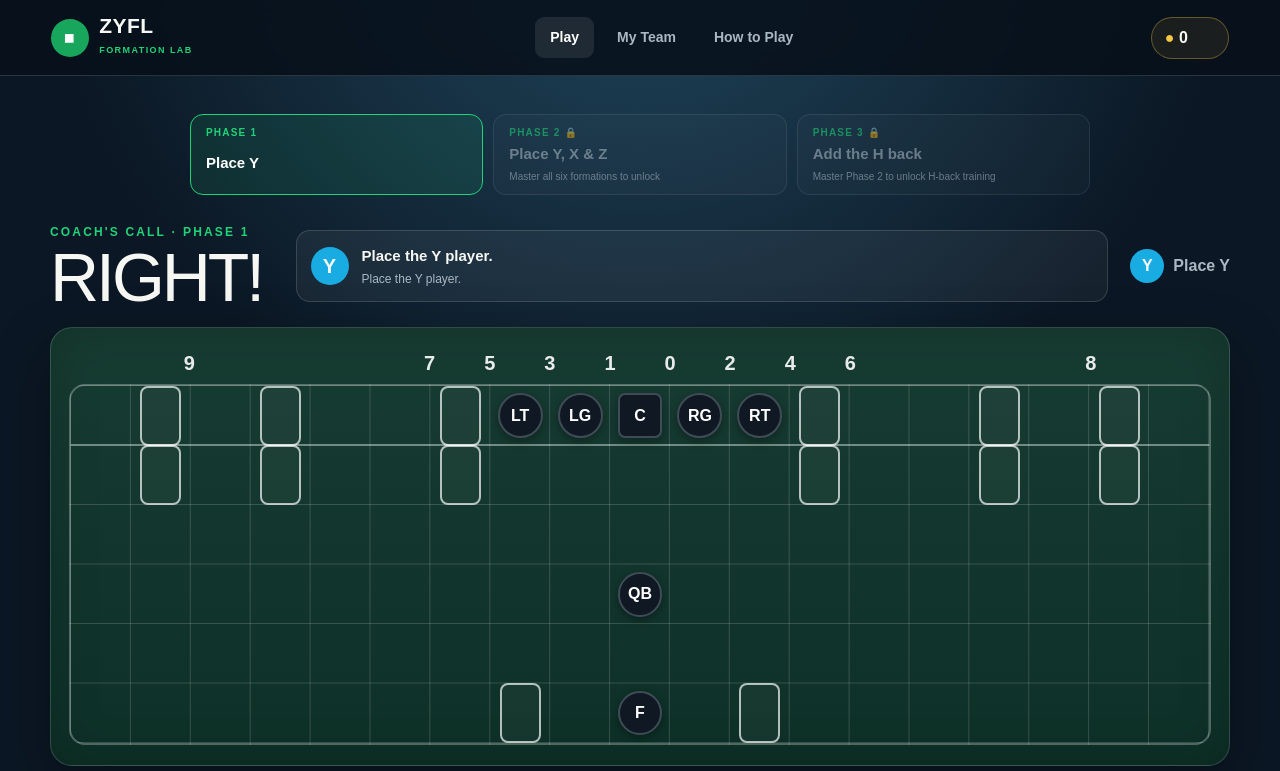
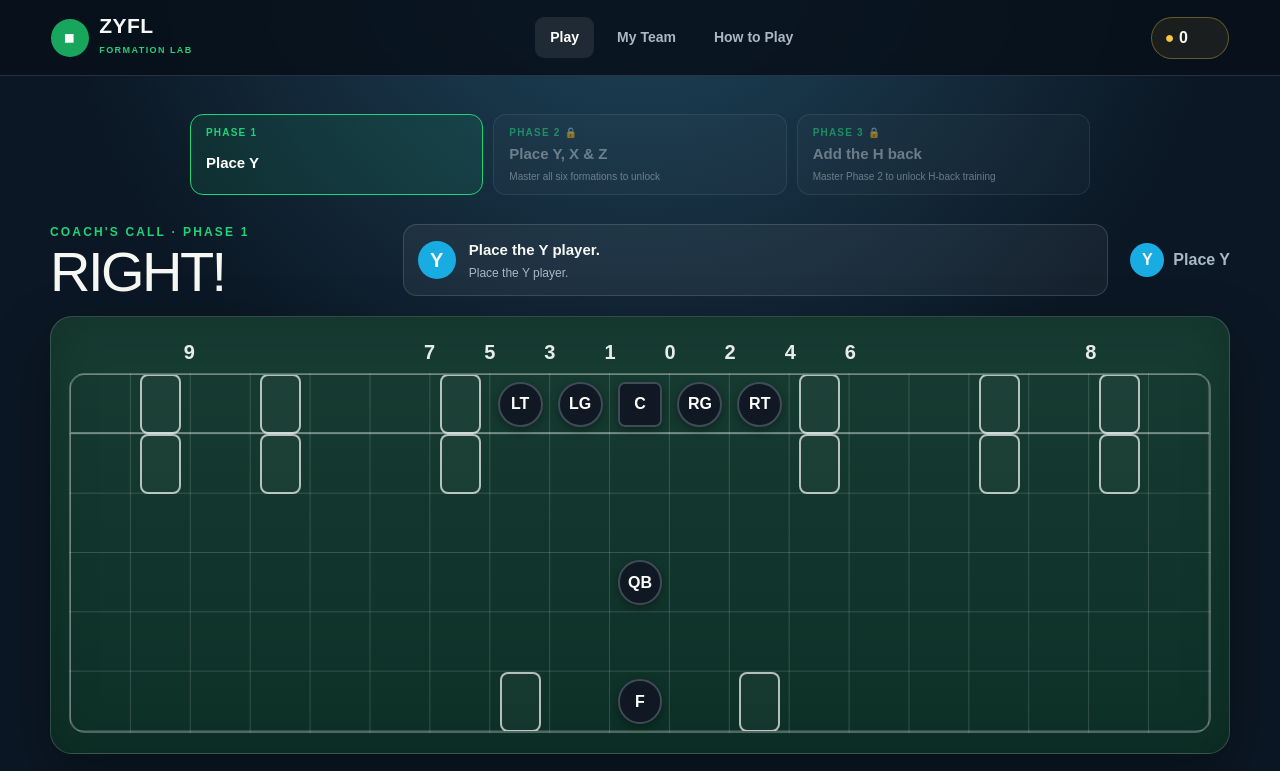
Before and after one commit to csandersge/zyfl-formation-lab, a Next.js app: page / in a window 1280 px wide. Shown: the top 771 px of the page. Built offline with nearby package versions, Linux system fonts and the light colour scheme.

Commit message:
Keep formation calls on one line

```diff
--- a/app/globals.css
+++ b/app/globals.css
@@ -39,10 +39,12 @@ nav button:hover, nav button.nav-active { color: white; background: rgba(255,255
 .phase-selector span { color: var(--green-bright); font-size: 10px; font-weight: 900; letter-spacing: .12em; text-transform: uppercase; }
 .phase-selector b { font-size: 15px; }
 .phase-selector small { color: var(--muted); font-size: 10px; }
-.play-heading { display: grid; grid-template-columns: minmax(150px, .55fr) minmax(420px, 2fr) auto; align-items: center; gap: 22px; margin-bottom: 18px; }
+.play-heading { display: grid; grid-template-columns: minmax(240px, .75fr) minmax(360px, 1.6fr) auto; align-items: center; gap: 22px; margin-bottom: 18px; }
 .eyebrow { margin: 0 0 4px; color: var(--green-bright); font-size: 12px; font-weight: 900; text-transform: uppercase; letter-spacing: .18em; }
 h1, h2, p { margin-top: 0; }
-.play-heading h1, .section-title h1 { font-size: clamp(38px, 6vw, 68px); line-height: .95; margin: 0; letter-spacing: -.045em; text-transform: uppercase; }
+.play-heading h1, .section-title h1 { line-height: .95; margin: 0; letter-spacing: -.045em; text-transform: uppercase; }
+.play-heading h1 { font-size: clamp(36px, 5vw, 56px); white-space: nowrap; }
+.section-title h1 { font-size: clamp(38px, 6vw, 68px); }
 .challenge-chip { display: flex; align-items: center; gap: 9px; font-weight: 800; color: var(--muted); }
 .challenge-chip span { width: 34px; height: 34px; display: grid; place-items: center; border-radius: 50%; color: white; background: var(--blue); }
 .board-wrap { border-radius: 22px; background: linear-gradient(180deg, #173c32, #0d3027); padding: 14px 18px 20px; border: 1px solid rgba(255,255,255,.14); box-shadow: 0 22px 60px rgba(0,0,0,.3), inset 0 0 50px rgba(0,0,0,.18); overflow: hidden; position: relative; }
@@ -171,6 +173,7 @@ footer { border-top: 1px solid var(--line); padding: 18px; color: #78909f; text-
   .celebration { top: 128px; width: max-content; max-width: calc(100% - 24px); text-align: center; }
   .phase-selector { margin-bottom: 20px; }
   .play-heading { grid-template-columns: 1fr auto; grid-template-areas: "call challenge" "feedback feedback"; gap: 12px; align-items: center; }
+  .play-heading h1 { font-size: clamp(34px, 10vw, 48px); }
   .play-call { grid-area: call; }
   .challenge-chip { grid-area: challenge; font-size: 12px; }
   .feedback { grid-area: feedback; align-items: center; flex-wrap: nowrap; }
```
